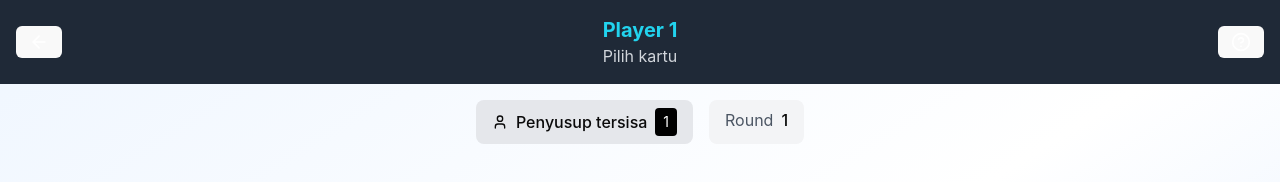
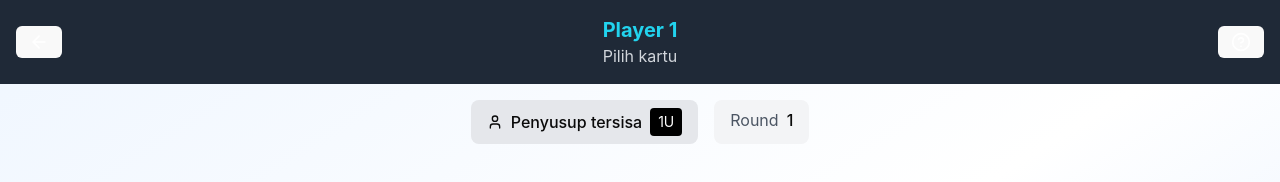
Before and after one commit to umarsyarif/undercover-game, a React (Vite) app: page / in a window 1280 px wide. Both pictures are taken after a click on the button "Mulai". Shown: the top 182 px of the page. Built offline with nearby package versions, Linux system fonts and the light colour scheme.

Commit message:
Fix Remaining Counts Display Regression

```diff
--- a/src/App.tsx
+++ b/src/App.tsx
@@ -676,7 +676,18 @@ function App() {
           <div className="bg-gray-200 px-4 py-2 rounded-lg flex items-center gap-2">
             <User className="h-4 w-4" />
             <span className="font-medium">Penyusup tersisa</span>
-            <span className="bg-black text-white px-2 py-1 rounded text-sm">{remainingCounts.total}</span>
+            <div className="flex items-center gap-1">
+              {remainingCounts.undercovers > 0 && (
+                <span className="bg-black text-white px-2 py-1 rounded text-sm">
+                  {remainingCounts.undercovers}U
+                </span>
+              )}
+              {remainingCounts.mrWhites > 0 && (
+                <span className="bg-gray-600 text-white px-2 py-1 rounded text-sm">
+                  {remainingCounts.mrWhites}W
+                </span>
+              )}
+            </div>
           </div>
           <div className="bg-gray-100 px-4 py-2 rounded-lg">
             <span className="text-gray-600">Round</span>
@@ -866,7 +877,18 @@ function App() {
           <div className="bg-gray-200 px-4 py-2 rounded-lg flex items-center gap-2">
             <User className="h-4 w-4" />
             <span className="font-medium">Penyusup tersisa</span>
-            <span className="bg-black text-white px-2 py-1 rounded text-sm">{remainingCounts.total}</span>
+            <div className="flex items-center gap-1">
+              {remainingCounts.undercovers > 0 && (
+                <span className="bg-black text-white px-2 py-1 rounded text-sm">
+                  {remainingCounts.undercovers}U
+                </span>
+              )}
+              {remainingCounts.mrWhites > 0 && (
+                <span className="bg-gray-600 text-white px-2 py-1 rounded text-sm">
+                  {remainingCounts.mrWhites}W
+                </span>
+              )}
+            </div>
           </div>
           <div className="bg-gray-100 px-4 py-2 rounded-lg">
             <span className="text-gray-600">Round</span>
@@ -959,7 +981,18 @@ function App() {
           <div className="bg-gray-200 px-4 py-2 rounded-lg flex items-center gap-2">
             <Skull className="h-4 w-4" />
             <span className="font-medium">Penyusup tersisa</span>
-            <span className="bg-black text-white px-2 py-1 rounded text-sm">{remainingCounts.total}</span>
+            <div className="flex items-center gap-1">
+              {remainingCounts.undercovers > 0 && (
+                <span className="bg-black text-white px-2 py-1 rounded text-sm">
+                  {remainingCounts.undercovers}U
+                </span>
+              )}
+              {remainingCounts.mrWhites > 0 && (
+                <span className="bg-gray-600 text-white px-2 py-1 rounded text-sm">
+                  {remainingCounts.mrWhites}W
+                </span>
+              )}
+            </div>
           </div>
           <div className="bg-gray-100 px-4 py-2 rounded-lg">
             <span className="text-gray-600">Peran Khusus</span>
```
